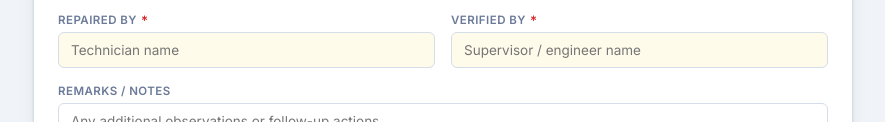
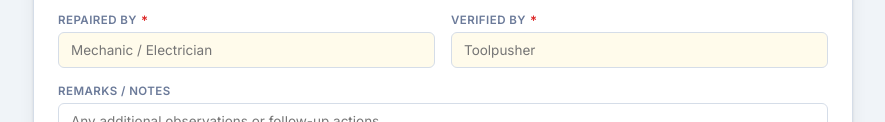
Before and after one commit to bhdc-qatar/BHDC-Downtime-Tracker, a plain HTML site: page index.html in a window 1280 px wide. Shown: the part 1007-1129 px from the top of the page, without its empty margins (197-1082 px from the left). Drawn offline with Linux system fonts and the light colour scheme.

Commit message:
Update index.html

```diff
--- a/index.html
+++ b/index.html
@@ -574,12 +574,12 @@
         </div>
         <div class="field required" id="field-repairedBy">
           <label>Repaired By <span class="req">*</span></label>
-          <input type="text" id="repairedBy" name="repairedBy" placeholder="Technician name" />
+          <input type="text" id="repairedBy" name="repairedBy" placeholder="Mechanic / Electrician" />
           <span class="err-msg">Required</span>
         </div>
         <div class="field required" id="field-verifiedBy">
           <label>Verified By <span class="req">*</span></label>
-          <input type="text" id="verifiedBy" name="verifiedBy" placeholder="Supervisor / engineer name" />
+          <input type="text" id="verifiedBy" name="verifiedBy" placeholder="Toolpusher" />
           <span class="err-msg">Required</span>
         </div>
         <div class="field col-span-2">
```
